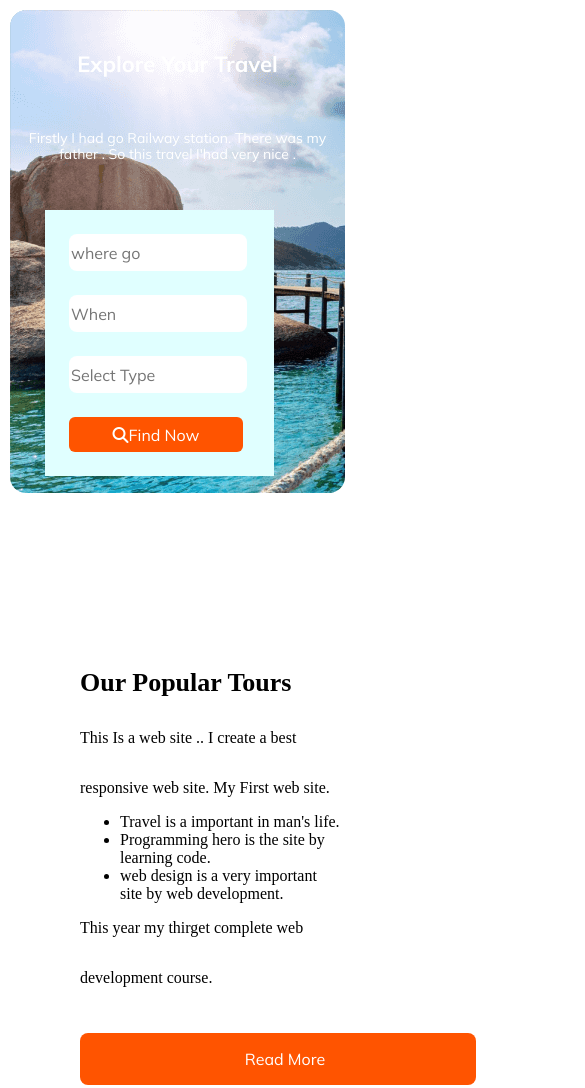
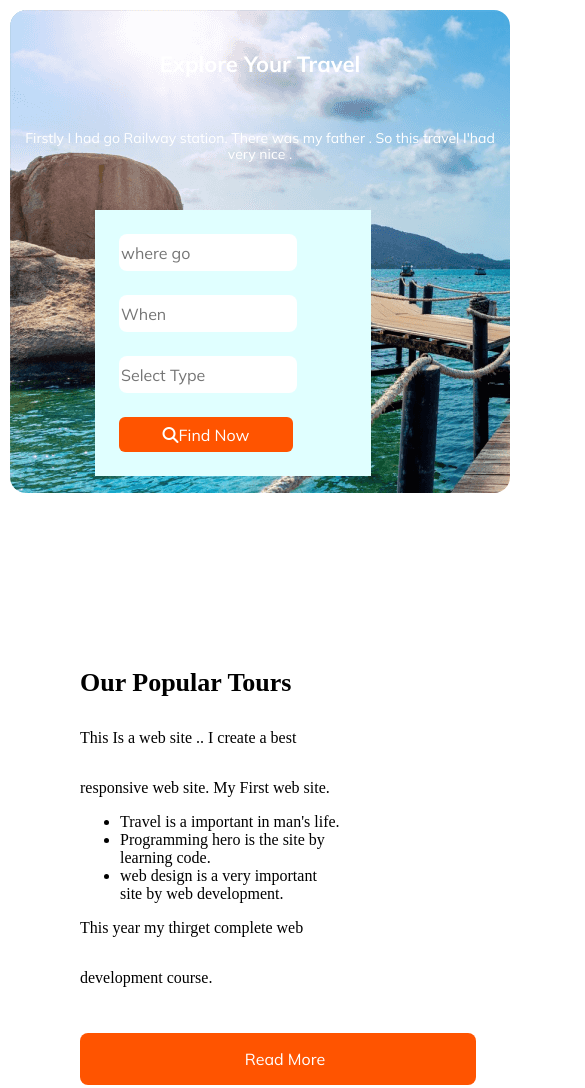
Before and after one commit to pulokdas301/responsiv-web, a plain HTML site: page index.html in a window 390 px wide. Shown: the top 1088 px of the page, 585 px wide, since content can reach past the window. Drawn offline with Linux system fonts and the light colour scheme.

Commit message:
second time

```diff
--- a/index.html
+++ b/index.html
@@ -199,7 +199,7 @@
 
 
         </div>
-        <hr class="hr">
+        <hr class="hr  hrc">
 
         <h6>2017,<i class="fa-solid fa-copyright"></i>All Right Reserved.</h6>
 
--- a/style/style.css
+++ b/style/style.css
@@ -328,7 +328,7 @@ h6 {
 
 @media screen and (max-width: 600px) {
     .top-container {
-        width: 335px;
+        width: 500px;
         height: 483px;
         margin: 10px;
     }
@@ -365,7 +365,8 @@ h6 {
     }
 
     .top-main-second-div {
-        width: 90%;
+        width: 380px;
+        padding-left: 50px;
     }
 
     .medile-contant-main-div {
```
